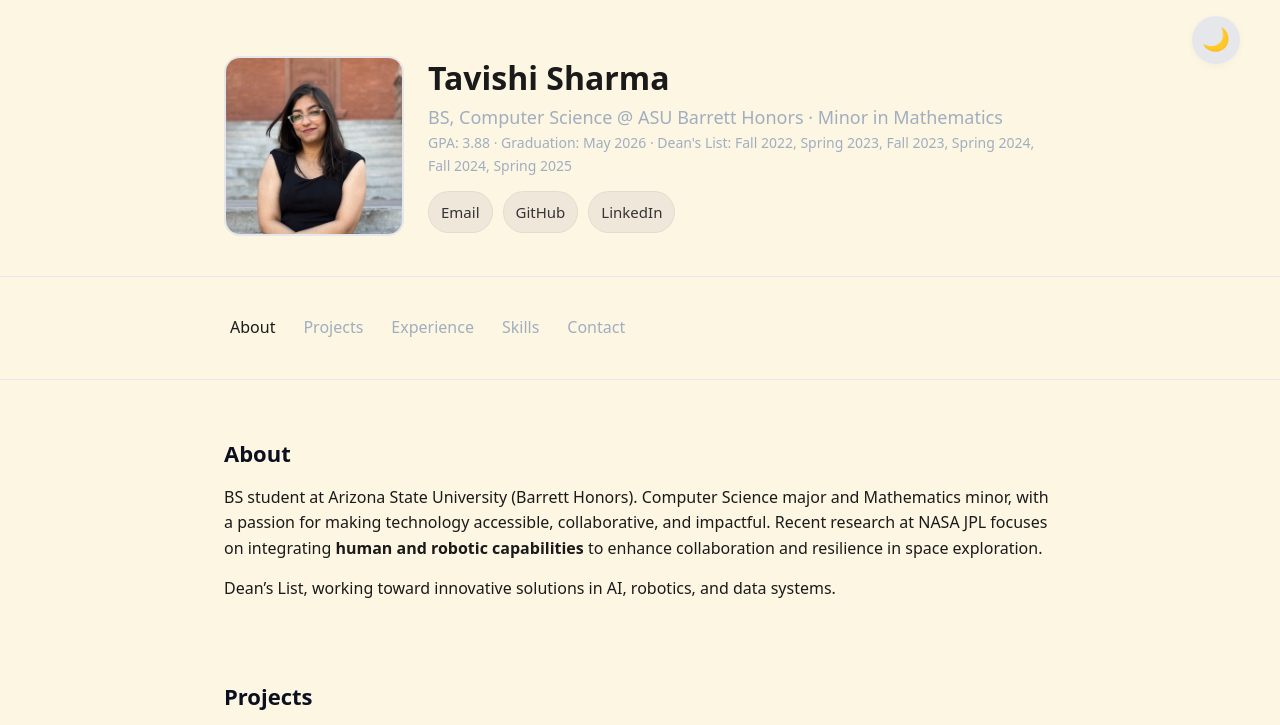
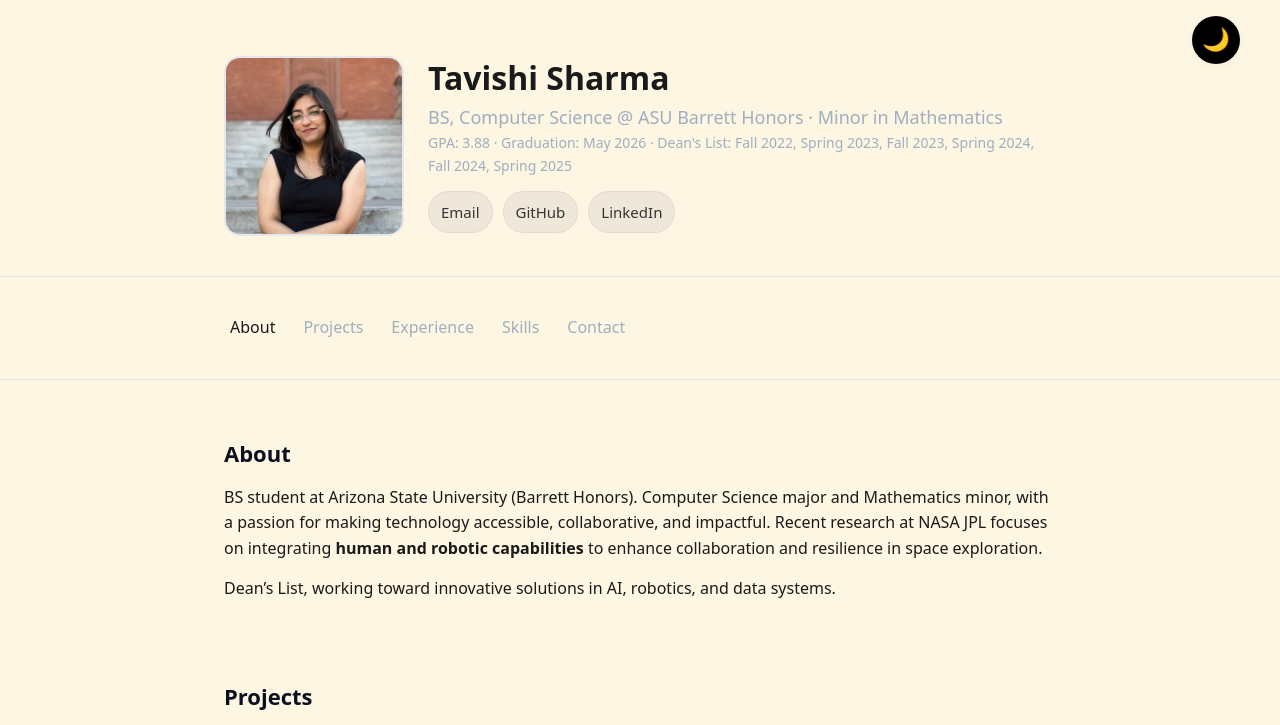
Before and after one commit to Sharma-Tavishi/Sharma-Tavishi.github.io, a plain HTML site: page index.html in a window 1280 px wide. Shown: the top 725 px of the page. Drawn offline with Linux system fonts and the light colour scheme.

Commit message:
Update index.html
Changes to color

```diff
--- a/index.html
+++ b/index.html
@@ -21,7 +21,7 @@
       --card: #fffbe6;
       --accent: #e5e7eb;
       --highlight: #0b1020;
-      --toggle-bg: #e5e7eb;
+      --toggle-bg: #000000;
       --toggle-text: #1a1a1a;
       --maxw: 880px;
     }
@@ -40,7 +40,7 @@
       --card: #3a3d42;
       --accent: #22292f;
       --highlight: #fff8dc;
-      --toggle-bg: #00000;
+      --toggle-bg: #fdf6e3;
       --toggle-text: #1a1a1a;
     }
     *{box-sizing:border-box}
```
